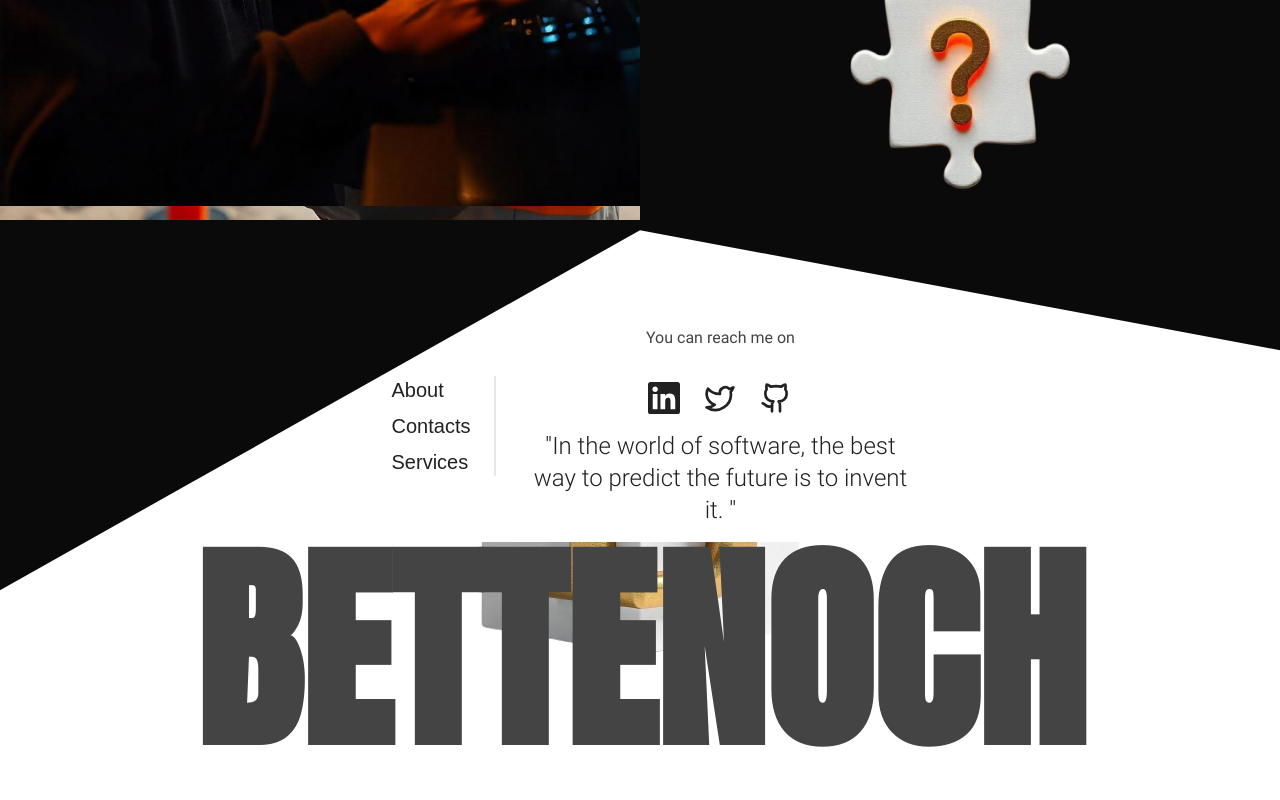
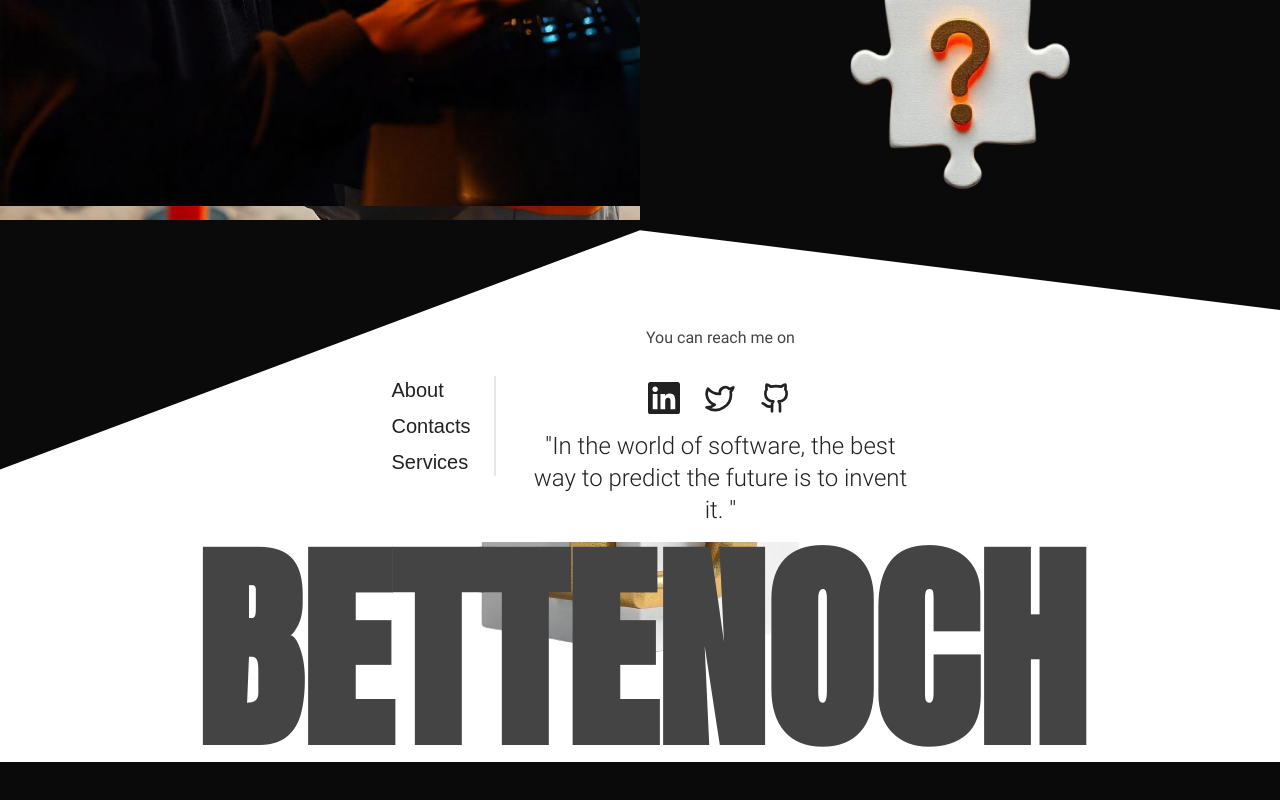
Before and after one commit to quantaqeek/check_sum, a Next.js app: page / in a window 1280 px wide. Shown: the part 8533-9333 px from the top of the page. After the commit the page ends 9295 px from the top, so only its background shows below. Built offline with nearby package versions, Linux system fonts and the light colour scheme; a web font is replaced by a local one.

Commit message:
FIX: styling and page layouts

```diff
--- a/src/components/common/Footer.tsx
+++ b/src/components/common/Footer.tsx
@@ -6,7 +6,7 @@ import { SiLinkedin } from "react-icons/si";
 const Footer = () => {
   return (
     <footer className="w-full flex items-center justify-center ">
-      <div className=" min-h-screen w-full flex flex-col  relative items-center justify-start clip-customFooter text-primary-light dark:text-primary-dark bg-background-dark dark:bg-background-light">
+      <div className="w-full flex flex-col  relative items-center justify-start clip-customFooter text-primary-light dark:text-primary-dark bg-background-dark dark:bg-background-light">
         <div className="flex mb-4 w-full relative  px-6 items-center mt-24 justify-center md:justify-end lg:justify-center gap-6">
           <div className="flex items-center justify-center gap-8 flex-col md:flex-row">
             <ul className=" flex flex-col gap-2 text-xl font-nanumMyeongjo border-r-2">
```
